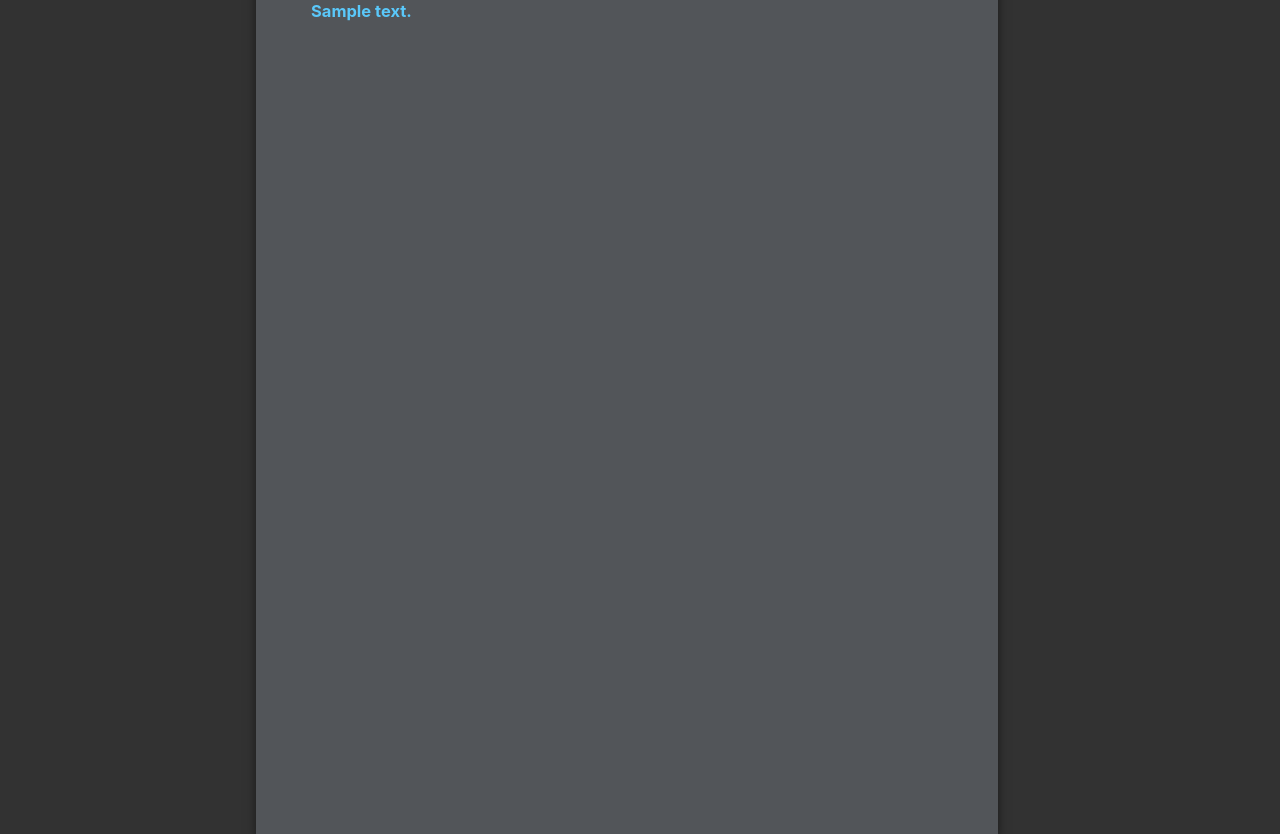
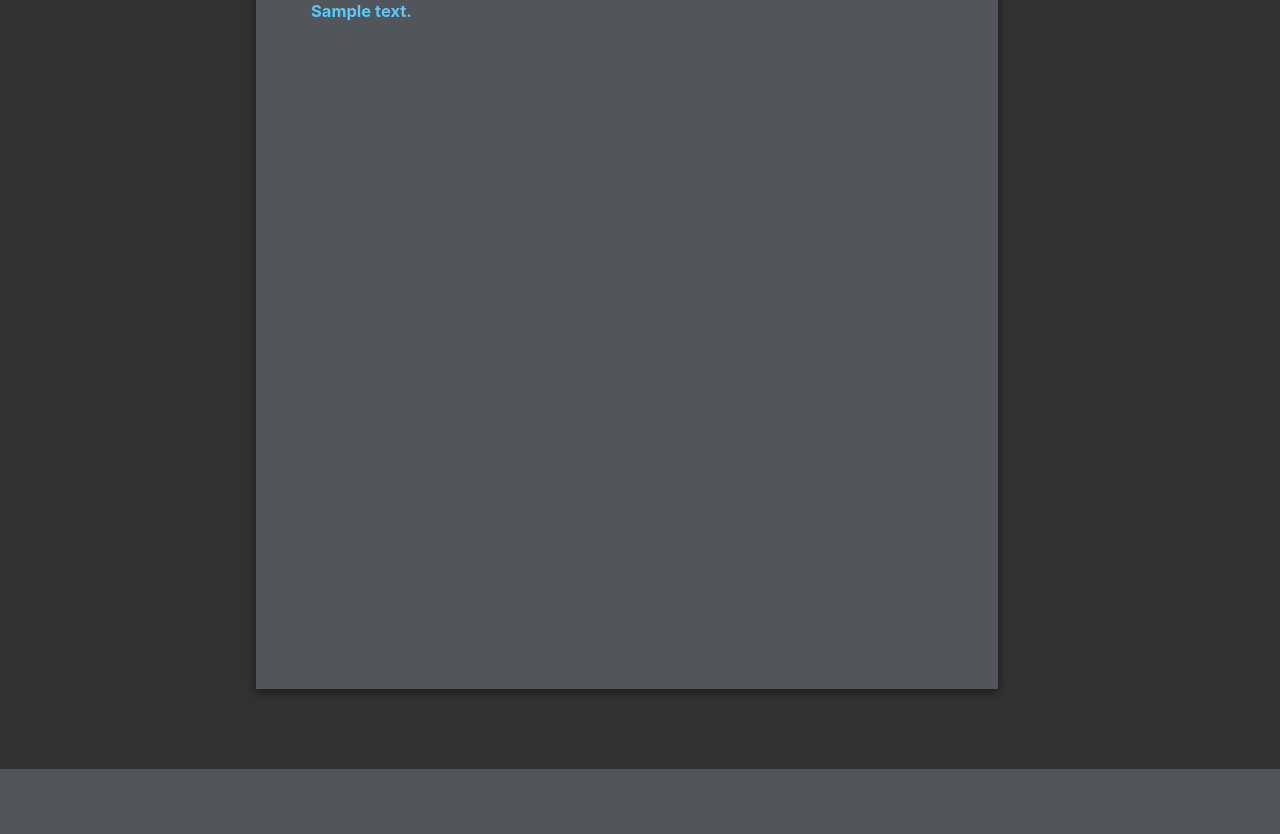
Before and after one commit to arnaizaitor/python-sandbox, a Flask app: page /post/1/ in a window 1280 px wide. Shown: the part 207-1041 px from the top of the page. After the commit the page ends 976 px from the top, so only its background shows below. Run offline with Flask 2, Linux system fonts and the light colour scheme; a database or web service that is not in the repository returns one stand-in record (values such as "Sample title"); some libraries are stand-ins or nearby versions.

Commit message:
Flask lorem ipsum 1.0 release

```diff
--- a/flask-learn/frontend/static/styles/styles.css
+++ b/flask-learn/frontend/static/styles/styles.css
@@ -170,7 +170,7 @@ padding-left: 25px;
 
 #post-body{
     padding-left: 55px;
-    height: 100vh;
+    height: auto;
     color: rgb(90, 200, 250);
     font-size: 11px;
     padding-right: 40px;
@@ -192,12 +192,13 @@ padding-left: 25px;
 
 #post-index-body{
     margin-left: 20vw;
-    height: auto;
     width: 58vw;
     margin-right: 21vw;
     padding-top: 21px;
     padding-bottom: 35px;
     margin-bottom: 45px;
+
+    min-height: 100vh;
 
     background-color: rgb(82, 85, 89);
     box-shadow: 0 3px 10px rgb(0 0 0 / 0.5);
@@ -206,6 +207,10 @@ padding-left: 25px;
 #post-main{
     background-repeat: no-repeat, repeat;
     height: 100vh;
-    padding-bottom: 25px;
     background-color: rgb(50, 50, 50);
 }
+
+#void-div{
+    height: 35px;
+    width: auto;
+}
--- a/flask-learn/frontend/templates/post_view.html
+++ b/flask-learn/frontend/templates/post_view.html
@@ -9,6 +9,7 @@
 <body>
     <div id = "post-main">
       <div id="post-index-body">
+
         <div id="title">
           <div id="title-content">
             <h1>{{ post_title }}</h1>
@@ -18,7 +19,11 @@
         <div id="post-body">
             <h2>{{ post_body }}</h2>
         </div>
+
       </div>
+
+      <div id = "void-div"></div>
+
     </div>
 </body>
 </html>
```
